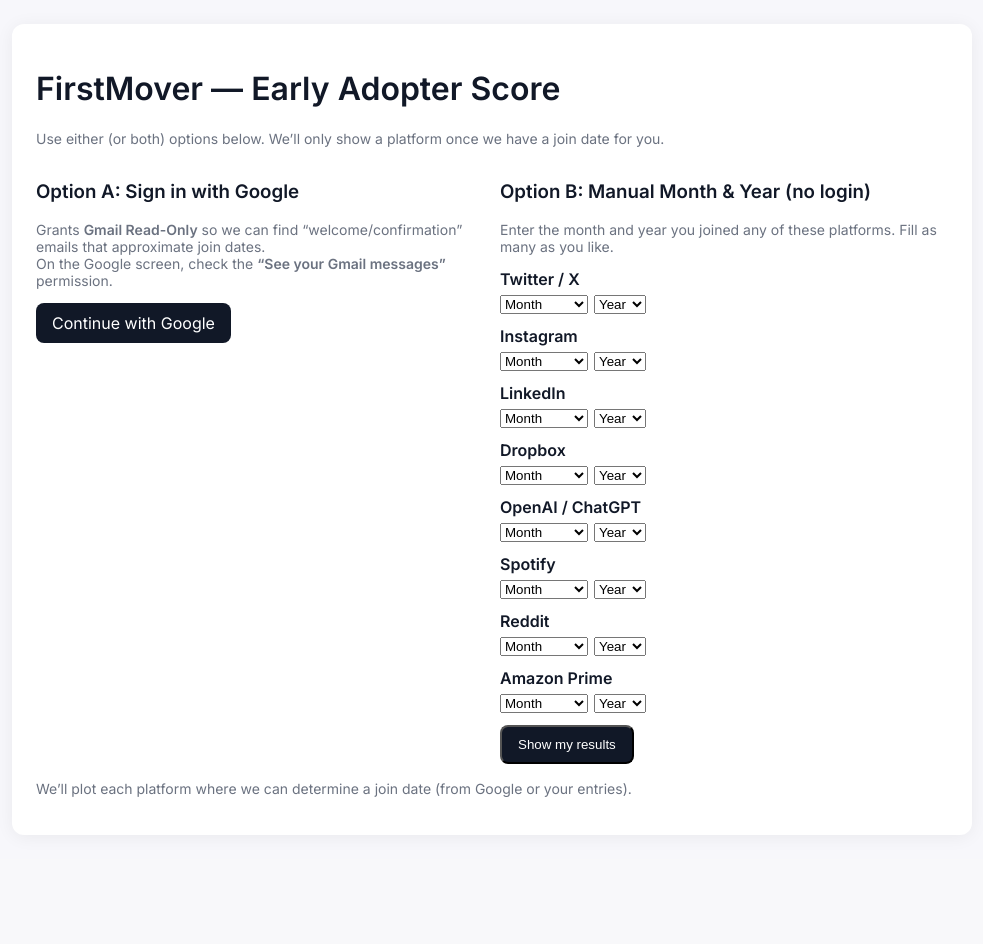
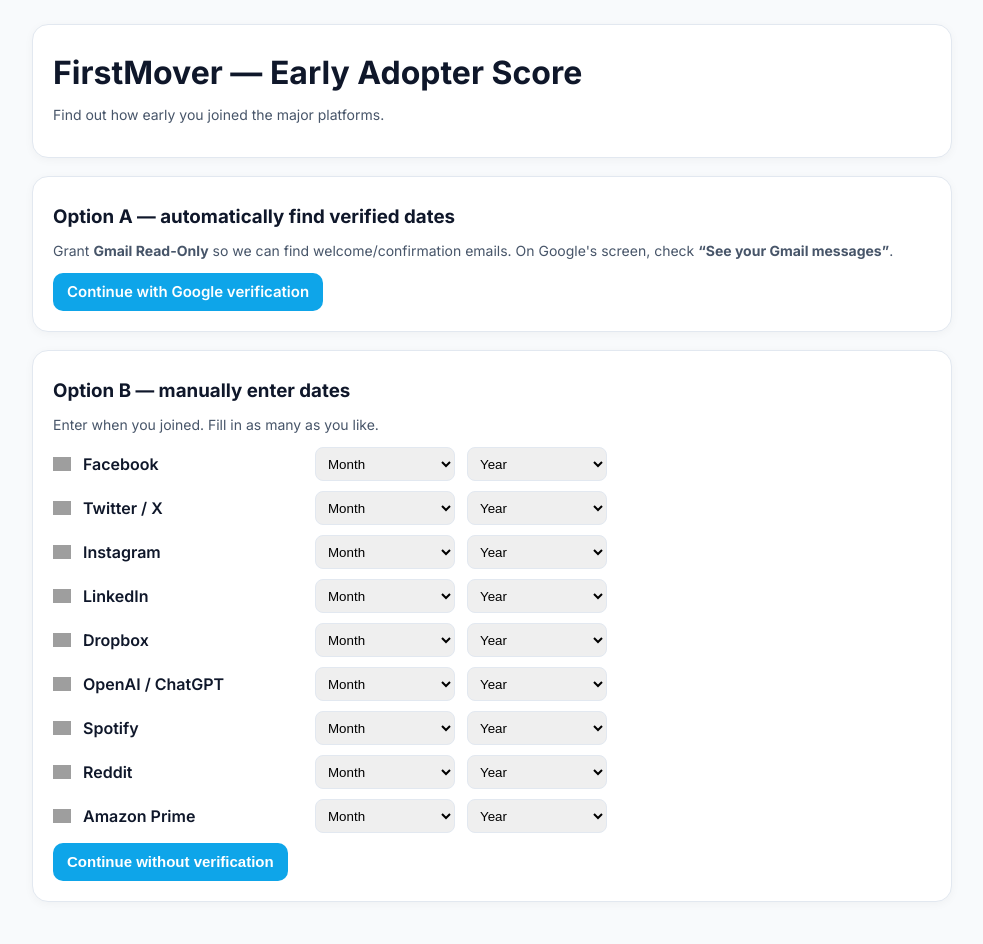
Before and after one commit to muffinchip/firstmover, a Flask app: page / in a window 1280 px wide. Shown: the whole page, without its empty margins (148-1131 px from the left). Before the commit the page ends 797 px from the top, so only its background shows below. Run offline with Flask 3, Linux system fonts and the light colour scheme; parts of the project's set-up code (start-up, migrations or seed data) failed here and were passed over; grey boxes are pictures that could not be loaded.

Commit message:
ui reversion

```diff
--- a/templates/index.html
+++ b/templates/index.html
@@ -2,27 +2,22 @@
 {% block body %}
   <div class="card">
     <h1>FirstMover — Early Adopter Score</h1>
-    <p class="note">
-      Use either (or both) options below. We’ll only show a platform once we have a join date for you.
-    </p>
-
-    <div class="row">
-      <div class="col">
-        <h3>Option A: Sign in with Google</h3>
-        <p class="note">
-          Grants <strong>Gmail Read-Only</strong> so we can find “welcome/confirmation” emails that approximate join dates.<br>
-          On the Google screen, check the <strong>“See your Gmail messages”</strong> permission.
-        </p>
-        <a class="btn" href="{{ url_for('login_google') }}">Continue with Google</a>
+    <p class="note">Find out how early you joined the major platforms.</p>
   </div>
 
-      <div class="col">
-        <h3>Option B: Manual Month & Year (no login)</h3>
-        <p class="note">Enter the month and year you joined any of these platforms. Fill as many as you like.</p>
+  <div class="card">
+    <h3>Option A — automatically find verified dates</h3>
+    <p class="note">Grant <strong>Gmail Read-Only</strong> so we can find welcome/confirmation emails. On Google's screen, check <strong>“See your Gmail messages”</strong>.</p>
+    <a class="btn" id="googleBtn" href="#">Continue with Google verification</a>
+  </div>
 
-        <form method="POST" action="{{ url_for('results') }}">
-          <div class="row" style="gap:12px; align-items:flex-end;">
+  <div class="card">
+    <h3>Option B — manually enter dates</h3>
+    <p class="note">Enter when you joined. Fill in as many as you like.</p>
+
+    <form id="manualForm" method="POST" action="{{ url_for('results') }}">
       {% set platforms = [
+        ('facebook','Facebook'),
         ('twitter','Twitter / X'),
         ('instagram','Instagram'),
         ('linkedin','LinkedIn'),
@@ -33,34 +28,62 @@
         ('amazonprime','Amazon Prime')
       ] %}
 
+      {% set logos = {
+        'facebook': 'https://upload.wikimedia.org/wikipedia/commons/0/05/Facebook_Logo_%282019%29.png',
+        'twitter': 'https://upload.wikimedia.org/wikipedia/commons/5/53/X_logo_2023_original.svg',
+        'instagram': 'https://upload.wikimedia.org/wikipedia/commons/a/a5/Instagram_icon.png',
+        'linkedin': 'https://upload.wikimedia.org/wikipedia/commons/8/81/LinkedIn_icon.svg',
+        'dropbox': 'https://upload.wikimedia.org/wikipedia/commons/7/78/Dropbox_Icon.svg',
+        'openai': 'https://upload.wikimedia.org/wikipedia/commons/4/4d/OpenAI_Logo.svg',
+        'spotify': 'https://upload.wikimedia.org/wikipedia/commons/1/19/Spotify_logo_without_text.svg',
+        'reddit': 'https://upload.wikimedia.org/wikipedia/commons/5/58/Reddit_logo_new.svg',
+        'amazonprime': 'https://upload.wikimedia.org/wikipedia/commons/a/a9/Amazon_logo.svg'
+      } %}
+
+      {% set months = months %}
+      {% set years = years %}
+
+      <div>
         {% for key, label in platforms %}
-            <div class="col" style="min-width:220px;">
-              <label><strong>{{ label }}</strong></label>
-              <div style="display:flex; gap:6px; margin-top:6px;">
+          <div class="platform-row">
+            <img class="platform-logo" src="{{ logos[key] }}" alt="{{ label }} logo" onerror="this.style.display='none'"/>
+            <div class="name">{{ label }}</div>
             <select name="{{ key }}_join_month" aria-label="{{ label }} join month">
               <option value="">Month</option>
-                  {% for month in months %}
-                    <option value="{{ loop.index }}">{{ month }}</option>
-                  {% endfor %}
+              {% for month in months %}<option value="{{ loop.index }}">{{ month }}</option>{% endfor %}
             </select>
             <select name="{{ key }}_join_year" aria-label="{{ label }} join year">
               <option value="">Year</option>
-                  {% for year in years %}
-                    <option value="{{ year }}">{{ year }}</option>
-                  {% endfor %}
+              {% for year in years %}<option value="{{ year }}">{{ year }}</option>{% endfor %}
             </select>
-              </div>
           </div>
         {% endfor %}
       </div>
 
-          <div style="margin-top:12px;">
-            <button class="btn" type="submit">Show my results</button>
+      <div style="margin-top:10px;">
+        <button class="btn" type="submit">Continue without verification</button>
       </div>
     </form>
   </div>
-    </div>
 
-    <p class="note" style="margin-top:16px;">We’ll plot each platform where we can determine a join date (from Google or your entries).</p>
-  </div>
+  <script>
+    // Save manual form state before Google redirect so those dates are honored
+    const googleBtn = document.getElementById('googleBtn');
+    googleBtn.addEventListener('click', async (e) => {
+      e.preventDefault();
+      const form = document.getElementById('manualForm');
+      const data = {};
+      new FormData(form).forEach((v, k) => data[k] = v);
+      try {
+        await fetch('{{ url_for("save_manual") }}', {
+          method: 'POST',
+          headers: { 'Content-Type': 'application/json' },
+          body: JSON.stringify(data)
+        });
+      } catch (err) {
+        console.warn('Save manual failed (continuing anyway)', err);
+      }
+      window.location.href = '{{ url_for("login_google") }}';
+    });
+  </script>
 {% endblock %}
--- a/templates/layout.html
+++ b/templates/layout.html
@@ -1,32 +1,41 @@
-
 <!doctype html>
-<html>
-  <head>
-    <meta charset="utf-8"/>
-    <meta name="viewport" content="width=device-width, initial-scale=1"/>
-    <title>FirstMover — Early Adopter Score</title>
-    <link rel="preconnect" href="https://fonts.googleapis.com">
-    <link rel="preconnect" href="https://fonts.gstatic.com" crossorigin>
-    <link href="https://fonts.googleapis.com/css2?family=Inter:wght@400;600&display=swap" rel="stylesheet">
-    <style>
-      body { font-family: Inter, system-ui, -apple-system, Segoe UI, Roboto, Arial, sans-serif; margin: 0; padding: 0; background: #f7f7fb; color:#111827;}
-      .container { max-width: 960px; margin: 0 auto; padding: 24px;}
-      .card { background: white; border-radius: 12px; padding: 24px; box-shadow: 0 2px 18px rgba(0,0,0,0.06);}
-      .btn { display:inline-block; background:#111827; color:white; padding:10px 16px; border-radius:8px; text-decoration:none; }
-      .btn.secondary { background:#4b5563; }
-      input[type=text] { width:100%; padding:10px 12px; border:1px solid #e5e7eb; border-radius:8px; font-size:16px;}
-      .row { display:flex; gap:16px; flex-wrap:wrap; }
-      .col { flex:1 1 420px; }
-      .pill { display:inline-block; background:#eef2ff; color:#3730a3; padding:4px 10px; border-radius:999px; font-size:12px; font-weight:600;}
-      .note { color:#6b7280; font-size:14px;}
-      .platform { border:1px solid #e5e7eb; border-radius:10px; padding:12px; margin-bottom:10px;}
-      a { text-decoration: none; }
-    </style>
-    <script src="https://cdn.jsdelivr.net/npm/chart.js"></script>
-  </head>
-  <body>
-    <div class="container">
-      {% block body %}{% endblock %}
-    </div>
-  </body>
+<html lang='en'>
+<head>
+  <meta charset='utf-8'>
+  <meta name='viewport' content='width=device-width, initial-scale=1'>
+  <title>FirstMover</title>
+  <link rel='preconnect' href='https://fonts.googleapis.com'>
+  <link rel='preconnect' href='https://fonts.gstatic.com' crossorigin>
+  <link href='https://fonts.googleapis.com/css2?family=Inter:wght@400;600;700&display=swap' rel='stylesheet'>
+  <script src='https://cdn.jsdelivr.net/npm/chart.js'></script>
+  <style>
+    :root { --brand:#0ea5e9; --ink:#0f172a; --muted:#475569; --line:#e2e8f0; --bg:#f8fafc; }
+    * { box-sizing:border-box; }
+    body { font-family: Inter, system-ui, -apple-system, Segoe UI, Roboto, sans-serif; margin:0; padding:24px; background:var(--bg); color:var(--ink); }
+    .container { max-width: 920px; margin: 0 auto; }
+    .card { background:#fff; border:1px solid var(--line); border-radius:16px; padding:20px; box-shadow:0 2px 10px rgba(0,0,0,0.04); margin-bottom:18px; }
+    .btn, .btn:visited {
+      display:inline-flex; align-items:center; justify-content:center; gap:8px;
+      background:var(--brand); color:#fff;
+      padding:10px 14px; border-radius:10px; text-decoration:none;
+      border:none; cursor:pointer; font-weight:600;
+      font-size:15px; line-height:1.2;
+    }
+    .btn.secondary { background:#e2e8f0; color:var(--ink); }
+    .btn:focus { outline: 2px solid rgba(14,165,233,0.5); outline-offset: 2px; }
+    .pill { display:inline-block; background:var(--brand); color:#fff; padding:2px 8px; border-radius:999px; font-size:12px; }
+    .pill.secondary { background:#eef2f7; color:#334155; }
+    .note { color:var(--muted); font-size:14px; }
+    h1, h2, h3 { margin:8px 0; }
+    label { display:block; font-size:14px; color:#111827; margin-bottom:4px; }
+    select { height:34px; border:1px solid var(--line); border-radius:8px; padding:0 8px; width: 140px; }
+    .platform-row { display:flex; align-items:center; gap:12px; margin-bottom:10px; }
+    .platform-row .name { width: 220px; font-weight:600; }
+    .platform-logo { width: 18px; height: 18px; object-fit: contain; }
+    canvas { background:#fff; border:1px solid var(--line); border-radius:10px; }
+  </style>
+</head>
+<body><div class='container'>
+  {% block body %}{% endblock %}
+</div></body>
 </html>
```
Also changed, not shown: templates/results.html (+141 -76 lines). Lines whose indentation alone changed are shown as unchanged.
